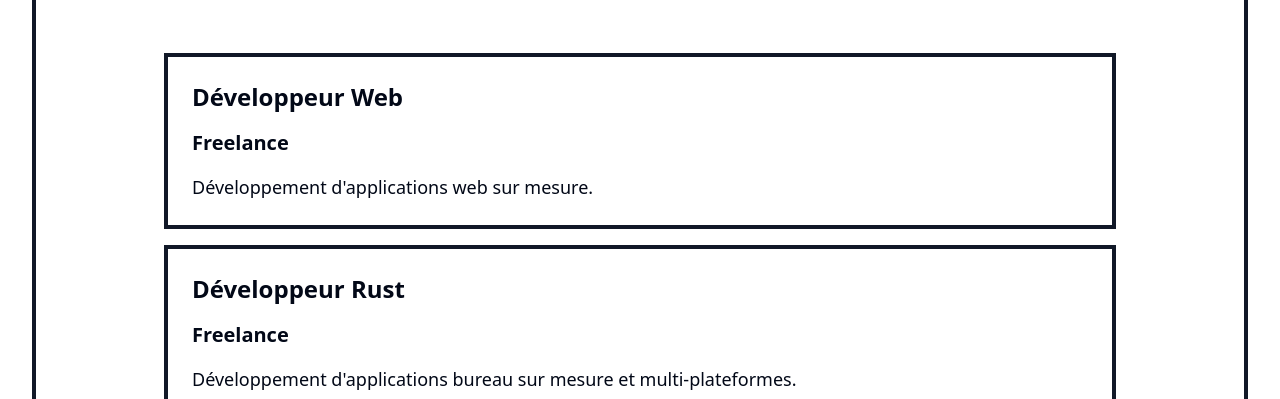
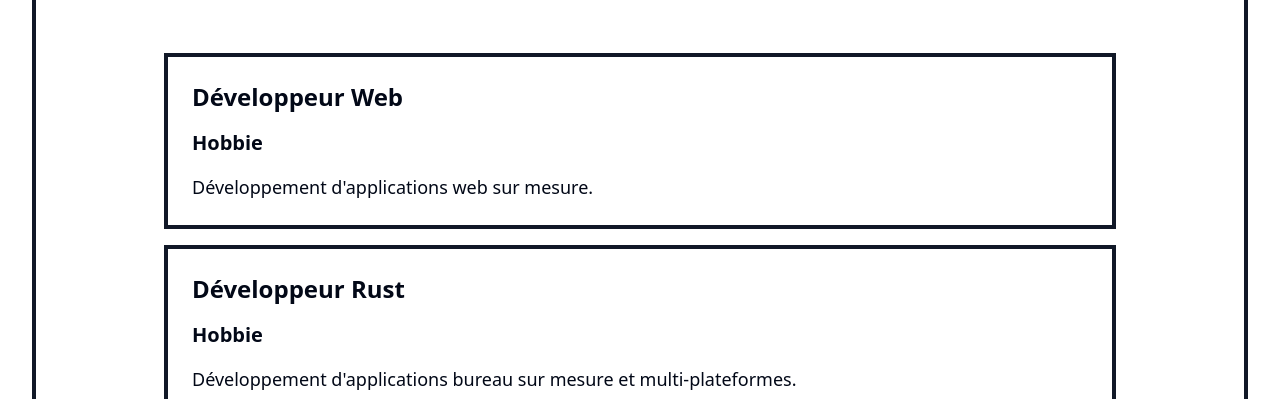
Before and after one commit to ItsMeViipeR/viiper.fr, a Next.js app: page /cv in a window 1280 px wide. Shown: the part 1460-1859 px from the top of the page. Built offline with nearby package versions, Linux system fonts and the light colour scheme.

Commit message:
Update CV page

```diff
--- a/app/cv/page.tsx
+++ b/app/cv/page.tsx
@@ -106,7 +106,7 @@ export default function CV() {
                                       Développeur Web
                                   </h2>
                                   <h3 className="text-xl font-bold mb-4">
-                                      Freelance
+                                      Hobbie
                                   </h3>
                                   <p className="text-lg">
                                       Développement d&apos;applications web sur mesure.
@@ -120,7 +120,7 @@ export default function CV() {
                                       Développeur Rust
                                   </h2>
                                   <h3 className="text-xl font-bold mb-4">
-                                      Freelance
+                                      Hobbie
                                   </h3>
                                   <p className="text-lg">
                                       Développement d&apos;applications bureau sur mesure et multi-plateformes.
```
